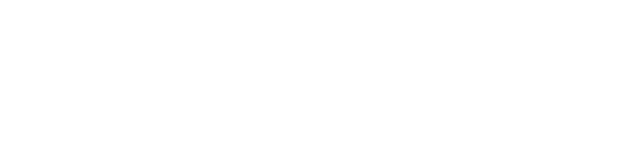
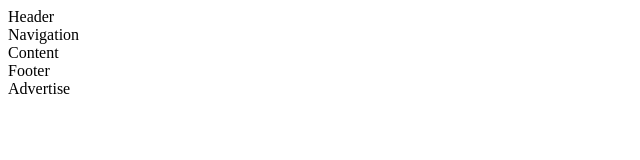
Before and after one commit to h-kevin/webpage-grid-layout, a plain HTML site: page index.html in a window 1280 px wide. Shown: the whole page, without its empty margins (0-640 px from the left). Drawn offline with Linux system fonts and the light colour scheme.

Commit message:
Implemented grid layout in html

```diff
--- a/index.html
+++ b/index.html
@@ -11,7 +11,13 @@
 </head>
 
 <body>
-  <!-- Body content -->
+  <div class="grid-container">
+    <div class="header">Header</div>
+    <div class="navigation">Navigation</div>
+    <div class="content">Content</div>
+    <div class="footer">Footer</div>
+    <div class="advertisement">Advertise</div>
+  </div>
 </body>
 
 </html>
```
